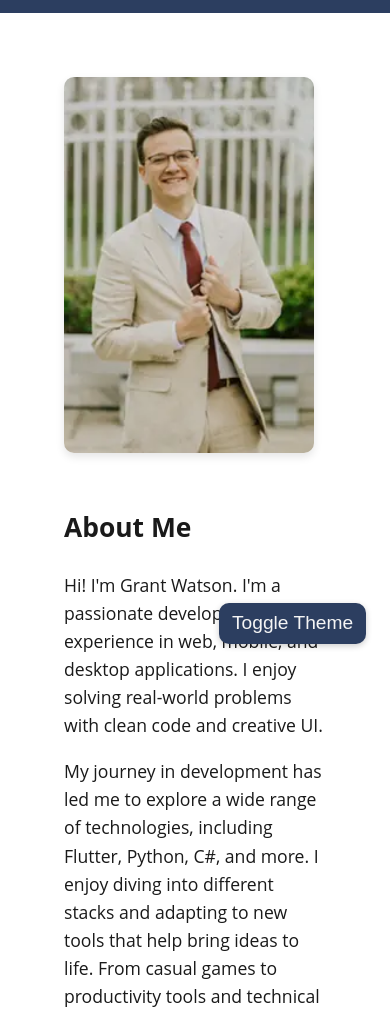
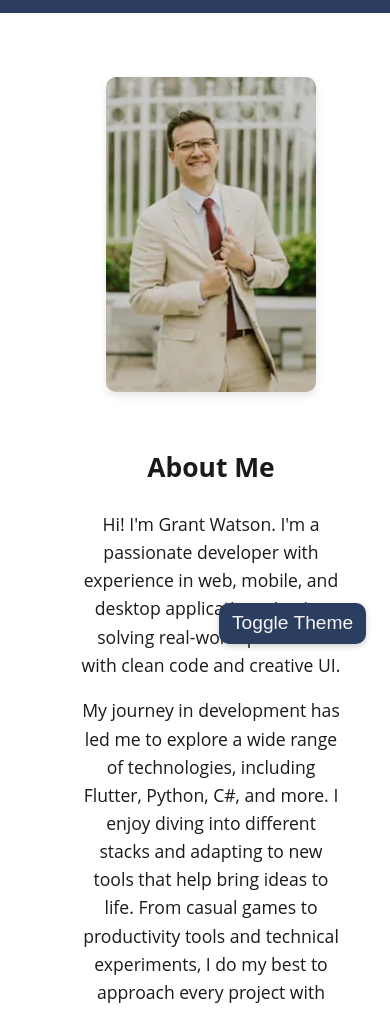
Before and after one commit to Tnargw/wdd131, a plain HTML site: page project-portfolio/about.html in a window 390 px wide. Shown: the part 176-1187 px from the top of the page. Drawn offline with Linux system fonts and the light colour scheme.

Commit message:
made about page dynamic

```diff
--- a/project-portfolio/styles/index.css
+++ b/project-portfolio/styles/index.css
@@ -514,3 +514,21 @@ header,
       max-width: 600px;
     }
   }
+
+  @media (max-width: 800px) {
+    .about-layout {
+      flex-direction: column;
+      align-items: center;
+      text-align: center;
+    }
+
+    .about-photo {
+      width: 80%;
+      max-width: 300px;
+    }
+
+    .about-content {
+      width: 100%;
+      padding: 0 1rem;
+    }
+  }
```
